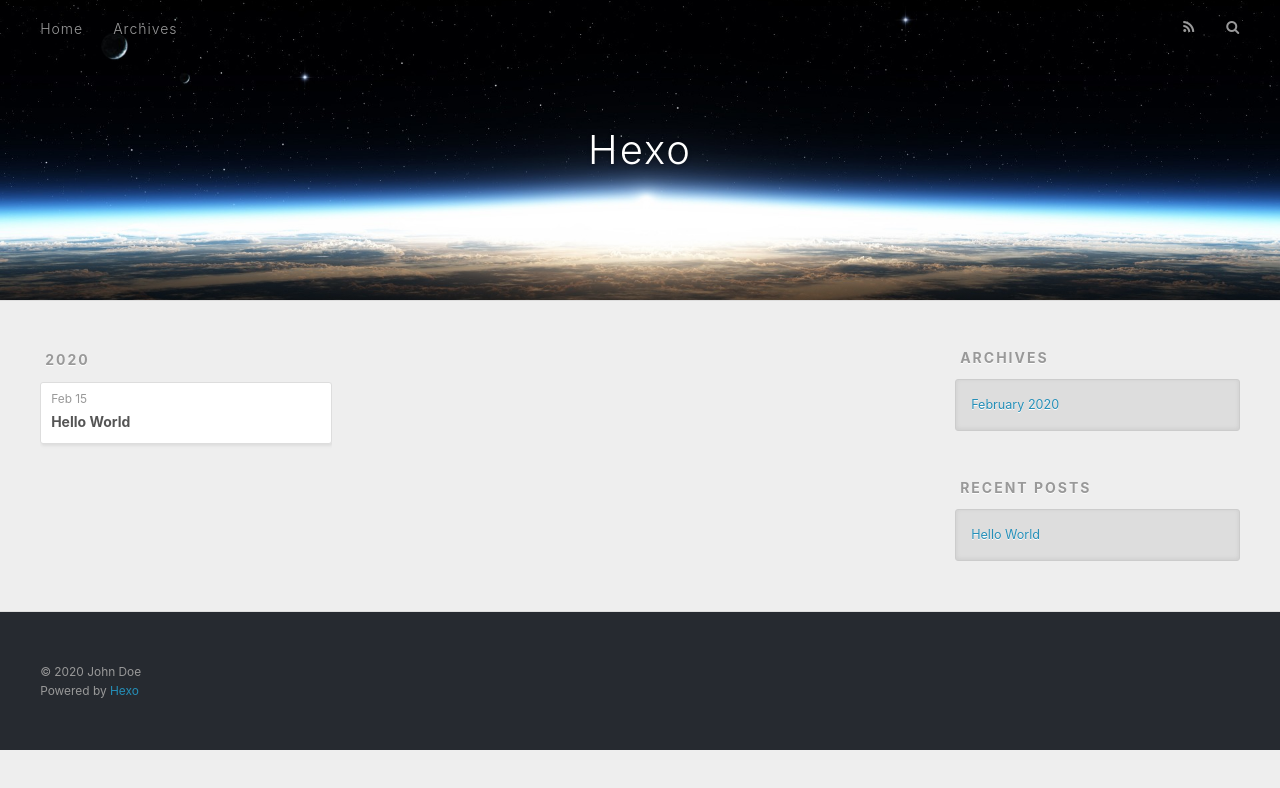
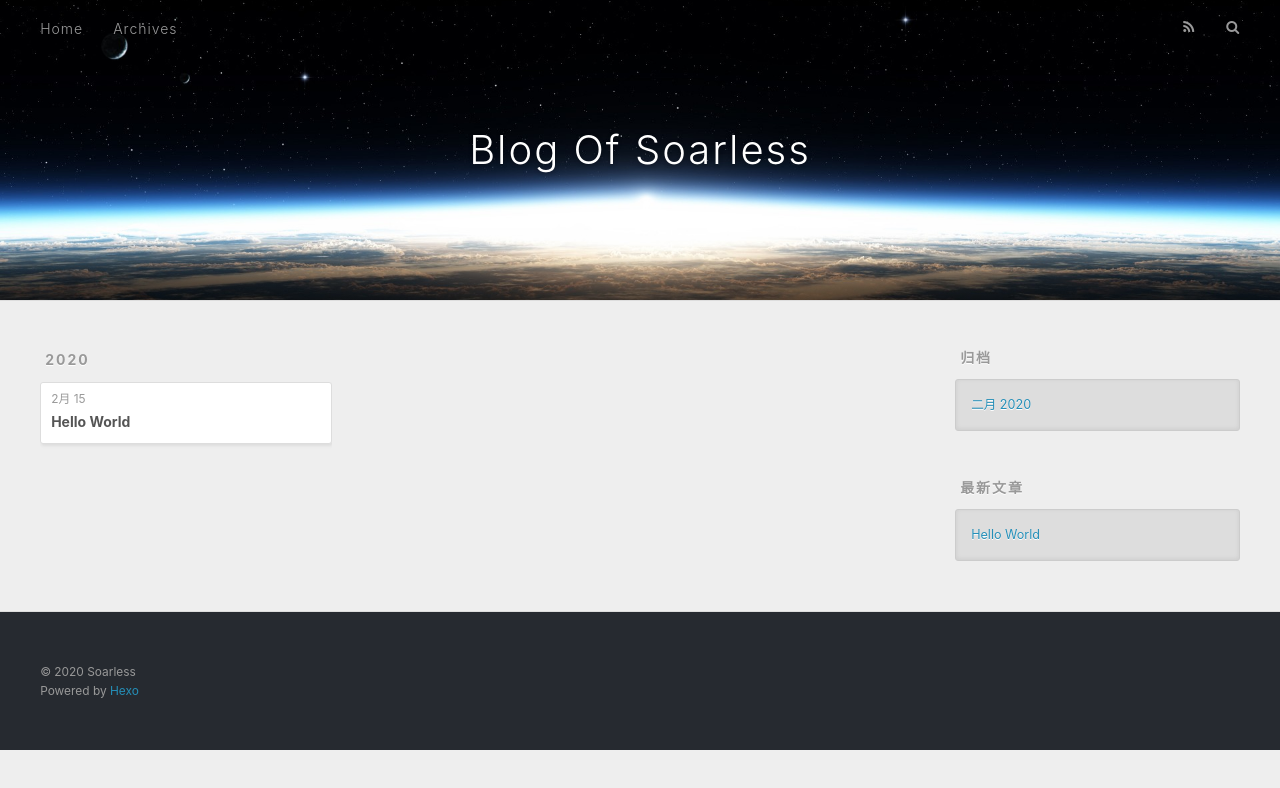
Before and after one commit to soarless/soarless.github.io, a plain HTML site: page archives/index.html in a window 1280 px wide. Drawn offline with nearby package versions, Linux system fonts and the light colour scheme.

Commit message:
Site updated: 2020-02-18 23:01:07

```diff
--- a/archives/index.html
+++ b/archives/index.html
@@ -5,17 +5,17 @@
 
 
 
-  <title>Archives | Hexo</title>
+  <title>归档 | Blog Of Soarless</title>
   <meta name="viewport" content="width=device-width, initial-scale=1, maximum-scale=1">
   <meta property="og:type" content="website">
-<meta property="og:title" content="Hexo">
+<meta property="og:title" content="Blog Of Soarless">
 <meta property="og:url" content="http://yoursite.com/archives/index.html">
-<meta property="og:site_name" content="Hexo">
-<meta property="og:locale" content="en_US">
-<meta property="article:author" content="John Doe">
+<meta property="og:site_name" content="Blog Of Soarless">
+<meta property="og:locale" content="zh_CN">
+<meta property="article:author" content="Soarless">
 <meta name="twitter:card" content="summary">
 
-    <link rel="alternate" href="/atom.xml" title="Hexo" type="application/atom+xml">
+    <link rel="alternate" href="/atom.xml" title="Blog Of Soarless" type="application/atom+xml">
 
 
     <link rel="icon" href="/favicon.png">
@@ -36,7 +36,7 @@
   <div id="header-outer" class="outer">
     <div id="header-title" class="inner">
       <h1 id="logo-wrap">
-        <a href="/" id="logo">Hexo</a>
+        <a href="/" id="logo">Blog Of Soarless</a>
       </h1>
 
     </div>
@@ -53,7 +53,7 @@
 
           <a id="nav-rss-link" class="nav-icon" href="/atom.xml" title="RSS Feed"></a>
 
-        <a id="nav-search-btn" class="nav-icon" title="Search"></a>
+        <a id="nav-search-btn" class="nav-icon" title="搜索"></a>
       </nav>
       <div id="search-form-wrap">
         <form action="//google.com/search" method="get" accept-charset="UTF-8" class="search-form"><input type="search" name="q" class="search-form-input" placeholder="Search"><button type="submit" class="search-form-submit">&#xF002;</button><input type="hidden" name="sitesearch" value="http://yoursite.com"></form>
@@ -79,7 +79,7 @@
   <div class="archive-article-inner">
     <header class="archive-article-header">
       <a href="/2020/02/15/hello-world/" class="archive-article-date">
-  <time datetime="2020-02-14T17:21:36.656Z" itemprop="datePublished">Feb 15</time>
+  <time datetime="2020-02-14T17:21:36.656Z" itemprop="datePublished">2月 15</time>
 </a>
 
 
@@ -111,9 +111,9 @@
 
 
   <div class="widget-wrap">
-    <h3 class="widget-title">Archives</h3>
+    <h3 class="widget-title">归档</h3>
     <div class="widget">
-      <ul class="archive-list"><li class="archive-list-item"><a class="archive-list-link" href="/archives/2020/02/">February 2020</a></li></ul>
+      <ul class="archive-list"><li class="archive-list-item"><a class="archive-list-link" href="/archives/2020/02/">二月 2020</a></li></ul>
     </div>
   </div>
 
@@ -121,7 +121,7 @@
 
 
   <div class="widget-wrap">
-    <h3 class="widget-title">Recent Posts</h3>
+    <h3 class="widget-title">最新文章</h3>
     <div class="widget">
       <ul>
 
@@ -141,7 +141,7 @@
 
   <div class="outer">
     <div id="footer-info" class="inner">
-      &copy; 2020 John Doe<br>
+      &copy; 2020 Soarless<br>
       Powered by <a href="http://hexo.io/" target="_blank">Hexo</a>
     </div>
   </div>
```
Also changed, not shown: 2020/02/15/hello-world/index.html (+11 -11 lines), archives/2020/02/index.html (+13 -13 lines), archives/2020/index.html (+13 -13 lines), index.html (+12 -12 lines).
